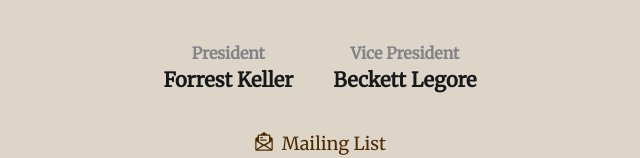
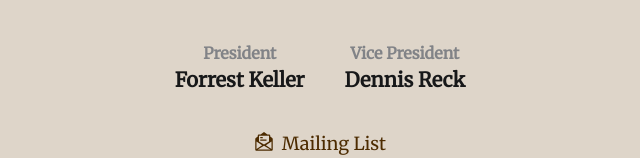
Before and after one commit to forrest-keller/tucoffeeclub-website, a Next.js app: page / in a window 1280 px wide. Shown: the part 328-486 px from the top of the page, without its empty margins (320-960 px from the left). Built offline with nearby package versions, Linux system fonts and the light colour scheme.

Commit message:
Update index.tsx

```diff
--- a/src/pages/index.tsx
+++ b/src/pages/index.tsx
@@ -26,7 +26,7 @@ const Home: NextPage = () => {
               <Heading fontSize="md" color="secondary">
                 Vice President
               </Heading>
-              <Heading fontSize="xl">Beckett Legore</Heading>
+              <Heading fontSize="xl">Dennis Reck</Heading>
             </Stack>
           </Stack>
           <Stack spacing={5} align="center">
```
